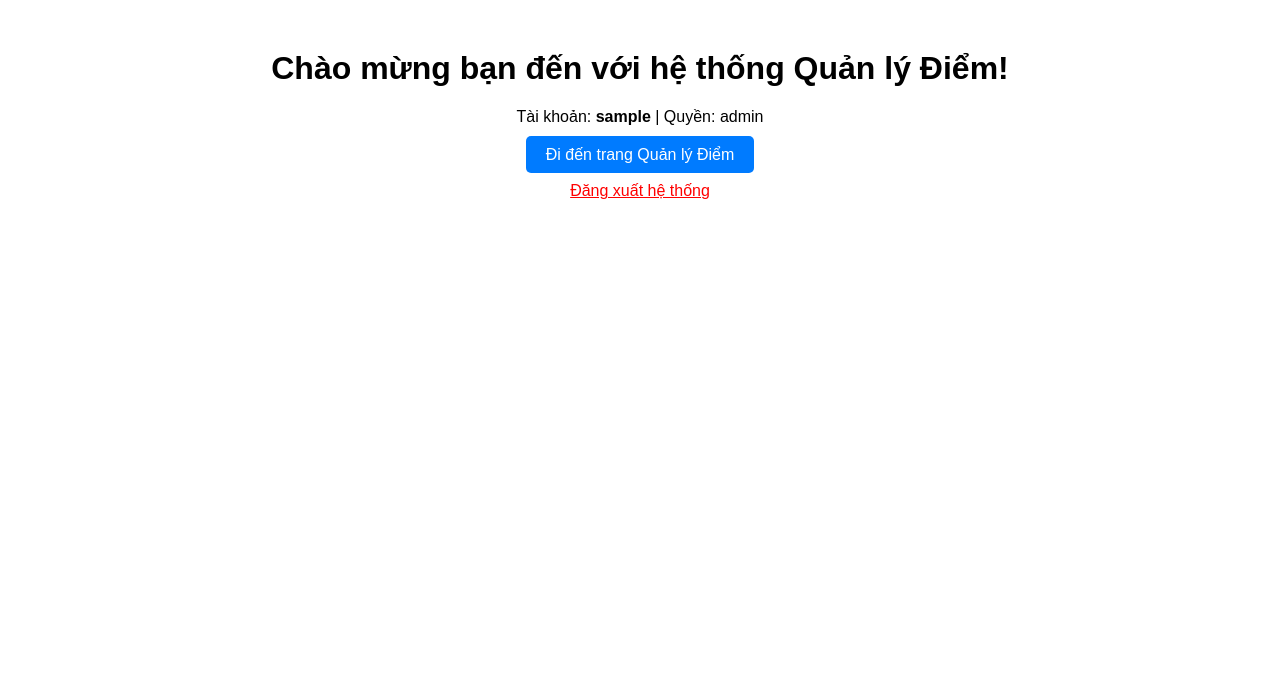
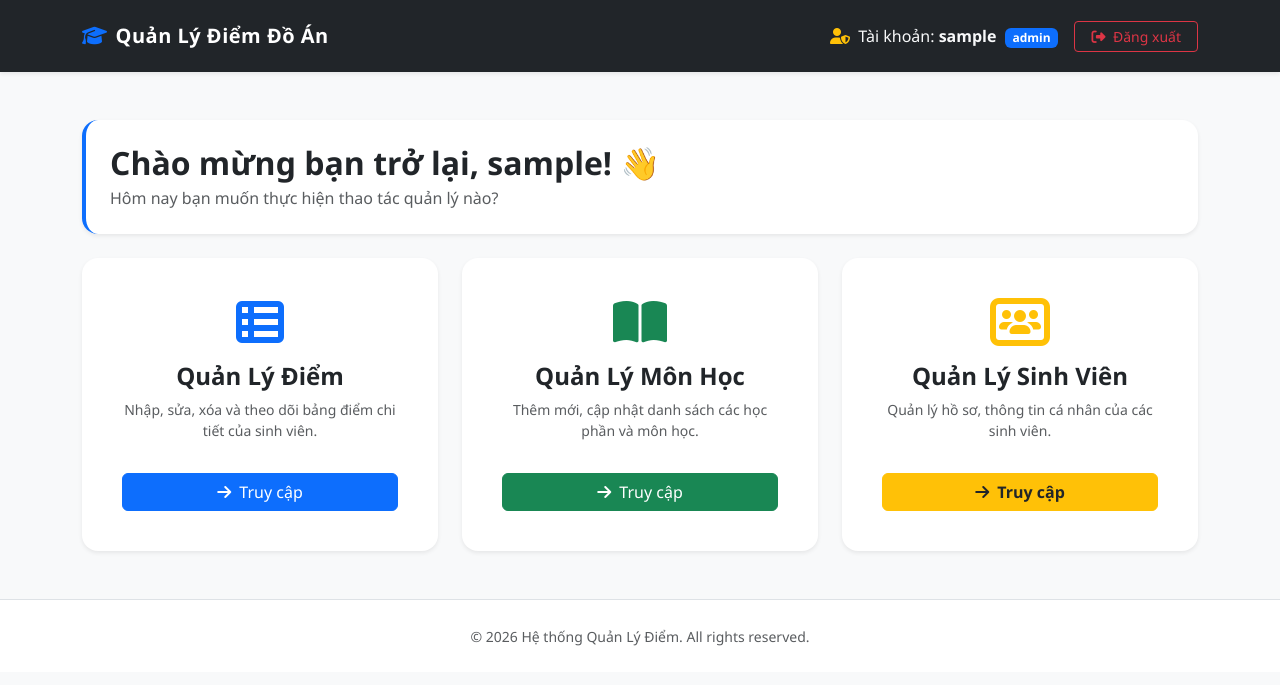
Before and after one commit to phuongx62018-a11y/quan-ly-diem-, a PHP site: page /dashboard.php in a window 1280 px wide. Shown: the top 685 px of the page. Run offline with PHP 8.4, Linux system fonts and the light colour scheme; the visitor is signed in with stand-in values (Sample User, id 1).

Commit message:
giaodien dashboard

```diff
--- a/dashboard.php
+++ b/dashboard.php
@@ -5,22 +5,133 @@ if (!isset($_SESSION['username'])) {
     exit();
 }
 ?>
-
 <!DOCTYPE html>
 <html lang="vi">
 <head>
     <meta charset="UTF-8">
-    <title>Trang Chủ - Quản Lý Điểm</title>
-    <link rel="stylesheet" href="assets/style.css">
+    <meta name="viewport" content="width=device-width, initial-scale=1.0">
+    <title>Trang Chủ - Quản Lý Điểm Đồ Án</title>
+    <!-- Nhúng Bootstrap 5 CSS -->
+    <link href="https://cdn.jsdelivr.net/npm/bootstrap@5.3.0/dist/css/bootstrap.min.css" rel="stylesheet">
+    <!-- Nhúng FontAwesome để dùng icon -->
+    <link rel="stylesheet" href="https://cdnjs.cloudflare.com/ajax/libs/font-awesome/6.4.0/css/all.min.css">
+    <style>
+        body {
+            background-color: #f8f9fa;
+            font-family: 'Segoe UI', Tahoma, Geneva, Verdana, sans-serif;
+        }
+        .navbar-brand {
+            font-weight: 700;
+            letter-spacing: 0.5px;
+        }
+        .dashboard-card {
+            border: none;
+            border-radius: 1rem;
+            transition: transform 0.2s ease, box-shadow 0.2s ease;
+        }
+        .dashboard-card:hover {
+            transform: translateY(-5px);
+            box-shadow: 0 0.5rem 1rem rgba(0, 0, 0, 0.15) !important;
+        }
+    </style>
 </head>
-<body style="font-family: Arial; text-align: center; margin-top: 50px;">
-    <h1>Chào mừng bạn đến với hệ thống Quản lý Điểm!</h1>
-    <p>Tài khoản: <b><?php echo $_SESSION['username']; ?></b> | Quyền: <?php echo $_SESSION['role']; ?></p>
+<body>
 
-    <div style="margin-top: 20px;">
-        <a href="quanly_Diem.php" style="padding: 10px 20px; background: #007bff; color: white; text-decoration: none; border-radius: 5px;">Đi đến trang Quản lý Điểm</a>
-        <br><br>
-        <a href="logout.php" style="color: red;">Đăng xuất hệ thống</a>
+    <!-- Thanh Điều Hướng (Navbar) -->
+    <nav class="navbar navbar-expand-lg navbar-dark bg-dark shadow-sm py-3">
+        <div class="container">
+            <a class="navbar-brand" href="dashboard.php">
+                <i class="fas fa-graduation-cap text-primary me-2"></i>Quản Lý Điểm Đồ Án
+            </a>
+            <button class="navbar-toggler" type="button" data-bs-toggle="collapse" data-bs-target="#navbarNav">
+                <span class="navbar-toggler-icon"></span>
+            </button>
+            <div class="collapse navbar-collapse justify-content-end" id="navbarNav">
+                <ul class="navbar-nav align-items-center">
+                    <li class="nav-item me-3 text-light">
+                        <i class="fas fa-user-shield text-warning me-1"></i> Tài khoản: <strong><?php echo htmlspecialchars($_SESSION['username']); ?></strong>
+                        <span class="badge bg-primary ms-1"><?php echo htmlspecialchars($_SESSION['role'] ?? ''); ?></span>
+                    </li>
+                    <li class="nav-item">
+                        <a href="logout.php" class="btn btn-outline-danger btn-sm px-3">
+                            <i class="fas fa-sign-out-alt me-1"></i> Đăng xuất
+                        </a>
+                    </li>
+                </ul>
+            </div>
+        </div>
+    </nav>
+
+    <!-- Nội dung chính -->
+    <div class="container my-5">
+        <!-- Lời chào -->
+        <div class="row mb-4">
+            <div class="col-12">
+                <div class="p-4 bg-white rounded-4 shadow-sm border-start border-4 border-primary">
+                    <h2 class="fw-bold text-dark mb-1">Chào mừng bạn trở lại, <?php echo htmlspecialchars($_SESSION['username']); ?>! 👋</h2>
+                    <p class="text-muted mb-0">Hôm nay bạn muốn thực hiện thao tác quản lý nào?</p>
+                </div>
+            </div>
+        </div>
+
+        <!-- Các thẻ chức năng nhanh -->
+        <div class="row g-4">
+            <!-- Quản lý Điểm (Khớp với link cũ quanly_Diem.php của bạn) -->
+            <div class="col-md-4">
+                <div class="card dashboard-card shadow-sm h-100 p-4 bg-white">
+                    <div class="card-body text-center">
+                        <div class="text-primary mb-3">
+                            <i class="fas fa-table-list fa-3x"></i>
+                        </div>
+                        <h4 class="card-title fw-bold">Quản Lý Điểm</h4>
+                        <p class="card-text text-muted small">Nhập, sửa, xóa và theo dõi bảng điểm chi tiết của sinh viên.</p>
+                        <a href="quanly_Diem.php" class="btn btn-primary w-100 mt-3">
+                            <i class="fas fa-arrow-right me-1"></i> Truy cập
+                        </a>
+                    </div>
+                </div>
+            </div>
+
+            <!-- Quản lý Môn học -->
+            <div class="col-md-4">
+                <div class="card dashboard-card shadow-sm h-100 p-4 bg-white">
+                    <div class="card-body text-center">
+                        <div class="text-success mb-3">
+                            <i class="fas fa-book-open fa-3x"></i>
+                        </div>
+                        <h4 class="card-title fw-bold">Quản Lý Môn Học</h4>
+                        <p class="card-text text-muted small">Thêm mới, cập nhật danh sách các học phần và môn học.</p>
+                        <a href="monhoc/index.php" class="btn btn-success w-100 mt-3 text-white">
+                            <i class="fas fa-arrow-right me-1"></i> Truy cập
+                        </a>
+                    </div>
+                </div>
+            </div>
+
+            <!-- Quản lý Sinh viên -->
+            <div class="col-md-4">
+                <div class="card dashboard-card shadow-sm h-100 p-4 bg-white">
+                    <div class="card-body text-center">
+                        <div class="text-warning mb-3">
+                            <i class="fas fa-users-rectangle fa-3x"></i>
+                        </div>
+                        <h4 class="card-title fw-bold">Quản Lý Sinh Viên</h4>
+                        <p class="card-text text-muted small">Quản lý hồ sơ, thông tin cá nhân của các sinh viên.</p>
+                        <a href="sinhvien/index.php" class="btn btn-warning w-100 mt-3 text-dark fw-semibold">
+                            <i class="fas fa-arrow-right me-1"></i> Truy cập
+                        </a>
+                    </div>
+                </div>
+            </div>
+        </div>
     </div>
+
+    <!-- Chân trang -->
+    <footer class="text-center py-4 text-muted mt-5 border-top bg-white">
+        <small>&copy; 2026 Hệ thống Quản Lý Điểm. All rights reserved.</small>
+    </footer>
+
+    <!-- Nhúng Bootstrap 5 JS -->
+    <script src="https://cdn.jsdelivr.net/npm/bootstrap@5.3.0/dist/js/bootstrap.bundle.min.js"></script>
 </body>
 </html>
```
